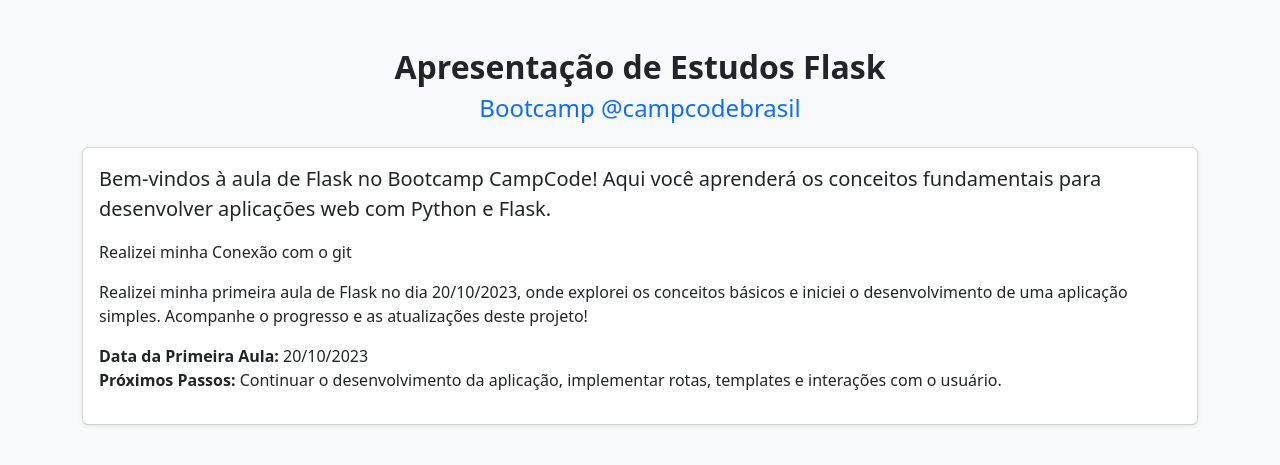
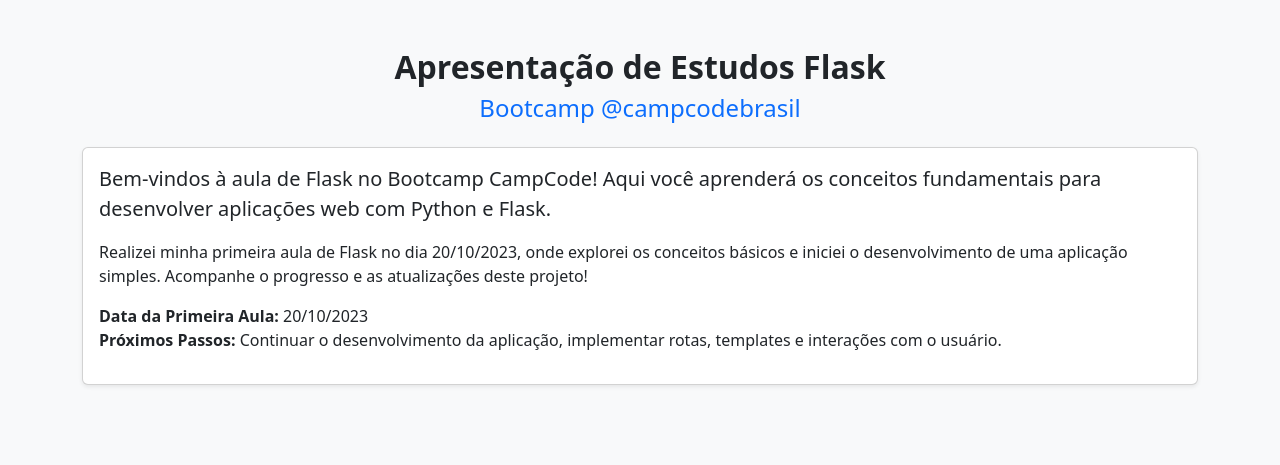
Before and after one commit to EduardoSilvaDev/flask, a Flask app: page / in a window 1280 px wide. Shown: the top 465 px of the page. Run offline with Flask 3, Linux system fonts and the light colour scheme.

Commit message:
remoção da atualizacao

```diff
--- a/estudo/templates/index.html
+++ b/estudo/templates/index.html
@@ -18,10 +18,9 @@
                 <p class="lead mb-0">
                     Bem-vindos à aula de Flask no Bootcamp CampCode! Aqui você aprenderá os conceitos fundamentais para desenvolver aplicações web com Python e Flask.
                 </p>
-                <p class="mt-3">Realizei minha Conexão com o git</p>
-                <p>
+                <p class="mt-3">
                     Realizei minha primeira aula de Flask no dia 20/10/2023, onde explorei os conceitos básicos e iniciei o desenvolvimento de uma aplicação simples. Acompanhe o progresso e as atualizações deste projeto!
-                </p>
+                </p class="mt-3">
                 <p>
                     <strong>Data da Primeira Aula:</strong> 20/10/2023<br>
                     <strong>Próximos Passos:</strong> Continuar o desenvolvimento da aplicação, implementar rotas, templates e interações com o usuário.
```
